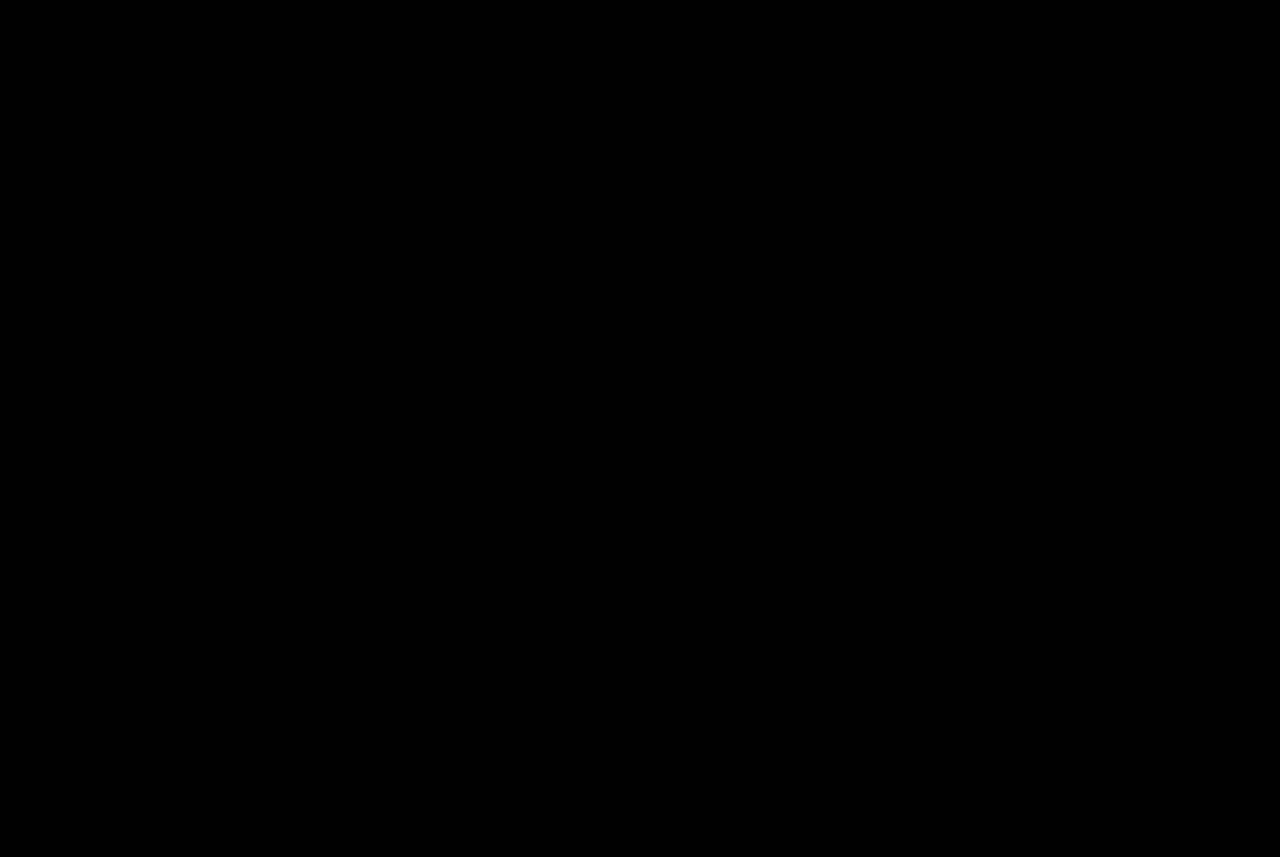
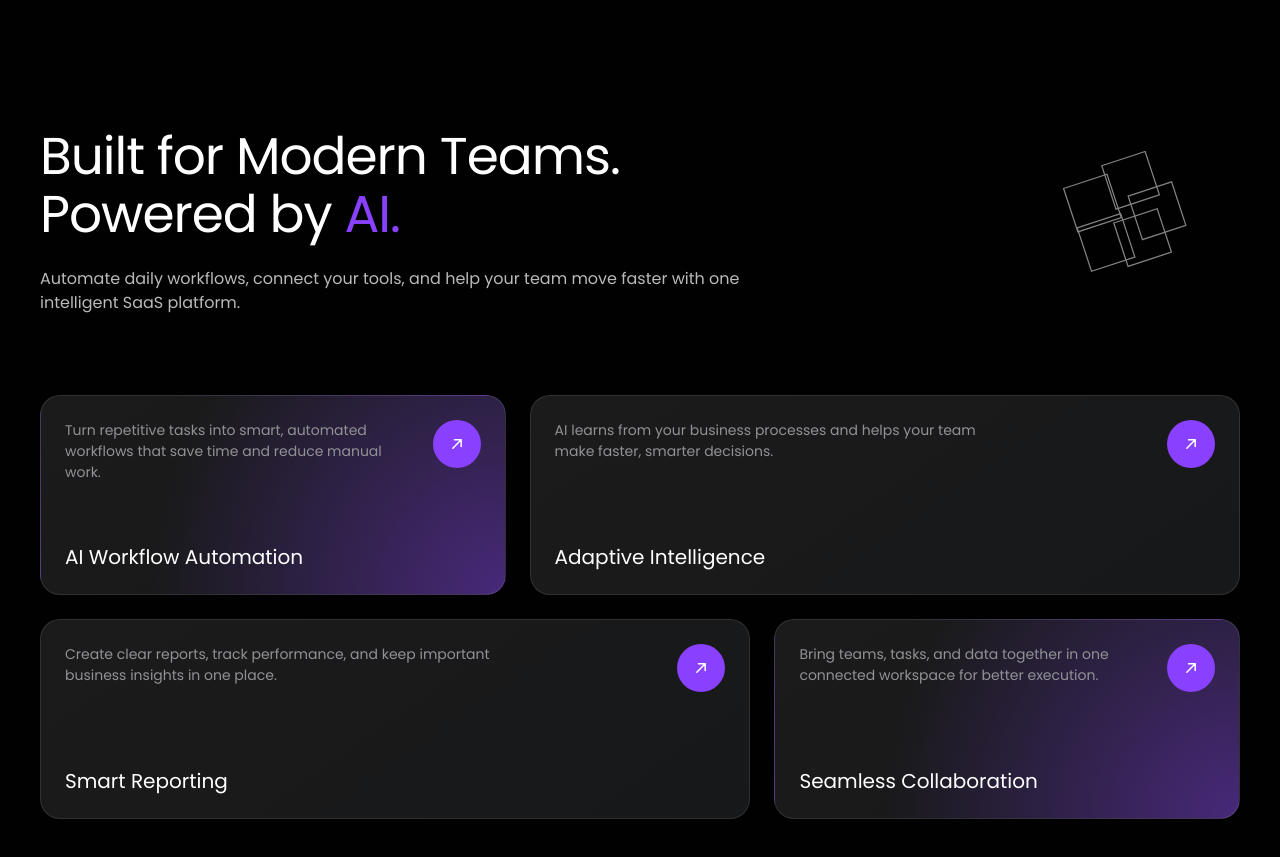
Before and after one commit to Andress84/figma-to-react-threejs-ai-landing, a React (Vite) app: page / in a window 1280 px wide. Shown: the part 801-1658 px from the top of the page. Before the commit the page ends 800 px from the top, so only its background shows below. Built offline with nearby package versions, Linux system fonts and the light colour scheme.

Commit message:
feat: implement responsive features section

```diff
--- a/src/App.tsx
+++ b/src/App.tsx
@@ -1,3 +1,4 @@
+import { FeaturesSection } from './components/sections/FeaturesSection'
 import { HeroMetricStrip } from './components/sections/HeroMetricStrip'
 import { HeroSection } from './components/sections/HeroSection'
 import { SiteHeader } from './components/sections/SiteHeader'
@@ -12,6 +13,7 @@ function App() {
           <HeroSection />
           <HeroMetricStrip />
         </div>
+        <FeaturesSection />
       </main>
     </>
   )
--- /dev/null
+++ b/src/components/sections/FeatureCard.module.css
@@ -0,0 +1,115 @@
+.card {
+    min-width: 0;
+    min-height: 10.875rem;
+    overflow: hidden;
+    border: var(--border-subtle);
+    border-radius: var(--radius-lg);
+    background:
+        var(--feature-card-accent, linear-gradient(transparent, transparent)),
+        linear-gradient(145deg, var(--color-surface), var(--color-surface-subtle));
+}
+
+.content {
+    display: grid;
+    grid-template-rows: auto auto 1fr;
+    align-content: start;
+    height: 100%;
+    padding: var(--space-5);
+}
+
+.arrow {
+    display: grid;
+    place-items: center;
+    width: var(--space-10);
+    height: var(--space-10);
+    border-radius: var(--radius-full);
+    background: var(--color-primary);
+    color: var(--color-text-on-primary);
+}
+
+.arrow svg {
+    width: var(--space-5);
+    height: var(--space-5);
+    fill: none;
+    stroke: currentColor;
+    stroke-linecap: round;
+    stroke-linejoin: round;
+    stroke-width: 1.8;
+}
+
+.title {
+    margin-top: var(--space-6);
+    color: var(--color-text-primary);
+    font-size: var(--font-size-sm);
+    font-weight: var(--font-weight-semibold);
+    line-height: var(--line-height-control);
+}
+
+.description {
+    max-width: 34rem;
+    margin-top: var(--space-3);
+    color: var(--color-text-muted);
+    font-size: var(--font-size-xs);
+    line-height: 1.45;
+}
+
+@media (min-width: 48rem) {
+    .card {
+        min-height: 15rem;
+    }
+
+    .content {
+        padding: var(--space-8);
+    }
+
+    .arrow {
+        width: 3rem;
+        height: 3rem;
+    }
+
+    .title {
+        margin-top: var(--space-8);
+        font-size: var(--font-size-base);
+    }
+
+    .description {
+        margin-top: var(--space-5);
+    }
+}
+
+@media (min-width: 75rem) {
+    .card {
+        min-height: 12.5rem;
+    }
+
+    .content {
+        grid-template-columns: 1fr auto;
+        grid-template-rows: 1fr auto;
+        padding: var(--space-6);
+    }
+
+    .arrow {
+        grid-column: 2;
+        grid-row: 1;
+        width: 3rem;
+        height: 3rem;
+    }
+
+    .title {
+        grid-column: 1 / -1;
+        grid-row: 2;
+        margin-top: var(--space-8);
+        font-size: var(--font-size-xl);
+        font-weight: var(--font-weight-regular);
+    }
+
+    .description {
+        grid-column: 1;
+        grid-row: 1;
+        max-width: 30rem;
+        margin-top: 0;
+        padding-right: var(--space-5);
+        font-size: var(--font-size-sm);
+        line-height: var(--line-height-copy);
+    }
+}
--- /dev/null
+++ b/src/components/sections/FeatureCard.tsx
@@ -0,0 +1,24 @@
+import type { Feature } from '../../data/features'
+import styles from './FeatureCard.module.css'
+
+type FeatureCardProps = {
+  feature: Feature
+}
+
+export function FeatureCard({ feature }: FeatureCardProps) {
+  return (
+    <li className={styles.card}>
+      <article className={styles.content} aria-labelledby={`${feature.id}-title`}>
+        <span className={styles.arrow} aria-hidden="true">
+          <svg viewBox="0 0 24 24" focusable="false">
+            <path d="M7 17 17 7M9 7h8v8" />
+          </svg>
+        </span>
+        <h3 id={`${feature.id}-title`} className={styles.title}>
+          {feature.title}
+        </h3>
+        <p className={styles.description}>{feature.description}</p>
+      </article>
+    </li>
+  )
+}
--- /dev/null
+++ b/src/components/sections/FeaturesSection.module.css
@@ -0,0 +1,126 @@
+.section {
+    position: relative;
+    overflow: hidden;
+    padding-block: var(--space-16) var(--space-32);
+    background:
+        radial-gradient(circle at 100% 100%, var(--color-primary-subtle), transparent 32rem),
+        var(--color-bg);
+}
+
+.intro {
+    display: grid;
+}
+
+.heading {
+    color: var(--color-text-primary);
+    font-size: var(--font-size-heading);
+    font-weight: var(--font-weight-regular);
+    line-height: 1.12;
+    letter-spacing: var(--letter-spacing-heading);
+}
+
+.heading span {
+    display: block;
+}
+
+.heading strong {
+    color: var(--color-primary);
+    font-weight: inherit;
+}
+
+.description {
+    max-width: 38rem;
+    margin-top: var(--space-5);
+    color: var(--color-text-secondary);
+    font-size: var(--font-size-xs);
+    line-height: var(--line-height-copy);
+}
+
+.artwork {
+    display: none;
+}
+
+.grid {
+    display: grid;
+    gap: var(--space-4);
+    margin-top: var(--space-8);
+}
+
+@media (max-width: 22.5rem) {
+    .heading {
+        font-size: var(--font-size-2xl);
+    }
+}
+
+@media (min-width: 48rem) {
+    .section {
+        padding-block: var(--space-16) var(--space-24);
+    }
+
+    .description {
+        max-width: 42rem;
+        margin-top: var(--space-6);
+        font-size: var(--font-size-sm);
+    }
+
+    .grid {
+        grid-template-columns: repeat(2, minmax(0, 1fr));
+        margin-top: var(--space-12);
+    }
+}
+
+@media (min-width: 75rem) {
+    .section {
+        padding-block: var(--space-32);
+        background: var(--color-bg);
+    }
+
+    .intro {
+        grid-template-columns: minmax(0, 4fr) minmax(10rem, 1fr);
+        align-items: center;
+        gap: var(--space-12);
+    }
+
+    .description {
+        max-width: 48rem;
+        font-size: var(--font-size-base);
+    }
+
+    .artwork {
+        display: block;
+        width: 11.25rem;
+        color: var(--color-text-secondary);
+        justify-self: center;
+        transform: rotate(5deg);
+        opacity: 0.7;
+    }
+
+    .grid {
+        grid-template-columns: repeat(5, minmax(0, 1fr));
+        gap: var(--space-6);
+        margin-top: var(--space-20);
+    }
+
+    .grid > :nth-child(1),
+    .grid > :nth-child(4) {
+        --feature-card-accent:
+            radial-gradient(
+                circle at 100% 100%,
+                color-mix(in srgb, var(--color-primary) 42%, transparent),
+                transparent 70%
+            );
+
+        grid-column: span 2;
+    }
+
+    .grid > :nth-child(2),
+    .grid > :nth-child(3) {
+        grid-column: span 3;
+    }
+}
+
+@media (forced-colors: active) {
+    .heading strong {
+        color: CanvasText;
+    }
+}
--- /dev/null
+++ b/src/components/sections/FeaturesSection.tsx
@@ -0,0 +1,52 @@
+import { features } from '../../data/features'
+import { Container } from '../ui/Container'
+import { FeatureCard } from './FeatureCard'
+import styles from './FeaturesSection.module.css'
+
+export function FeaturesSection() {
+  return (
+    <section
+      id="product"
+      className={styles.section}
+      aria-labelledby="features-heading"
+    >
+      <Container>
+        <div className={styles.intro}>
+          <header className={styles.header}>
+            <h2 id="features-heading" className={styles.heading}>
+              <span>Built for Modern Teams.</span>
+              <span>
+                Powered by <strong>AI.</strong>
+              </span>
+            </h2>
+            <p className={styles.description}>
+              Automate daily workflows, connect your tools, and help your team
+              move faster with one intelligent SaaS platform.
+            </p>
+          </header>
+
+          <svg
+            className={styles.artwork}
+            aria-hidden="true"
+            viewBox="0 0 180 150"
+            focusable="false"
+          >
+            <g fill="none" stroke="currentColor" strokeWidth="1.25">
+              <path d="m26 48 42-18 18 42-42 18z" />
+              <path d="m62 22 42-18 18 42-42 18z" />
+              <path d="m91 50 42-18 18 42-42 18z" />
+              <path d="m43 86 42-18 18 42-42 18z" />
+              <path d="m79 78 42-18 18 42-42 18z" />
+            </g>
+          </svg>
+        </div>
+
+        <ul className={styles.grid}>
+          {features.map((feature) => (
+            <FeatureCard key={feature.id} feature={feature} />
+          ))}
+        </ul>
+      </Container>
+    </section>
+  )
+}
--- /dev/null
+++ b/src/data/features.ts
@@ -0,0 +1,32 @@
+export type Feature = {
+  id: string
+  title: string
+  description: string
+}
+
+export const features: Feature[] = [
+  {
+    id: 'workflow-automation',
+    title: 'AI Workflow Automation',
+    description:
+      'Turn repetitive tasks into smart, automated workflows that save time and reduce manual work.',
+  },
+  {
+    id: 'adaptive-intelligence',
+    title: 'Adaptive Intelligence',
+    description:
+      'AI learns from your business processes and helps your team make faster, smarter decisions.',
+  },
+  {
+    id: 'smart-reporting',
+    title: 'Smart Reporting',
+    description:
+      'Create clear reports, track performance, and keep important business insights in one place.',
+  },
+  {
+    id: 'seamless-collaboration',
+    title: 'Seamless Collaboration',
+    description:
+      'Bring teams, tasks, and data together in one connected workspace for better execution.',
+  },
+]
```
